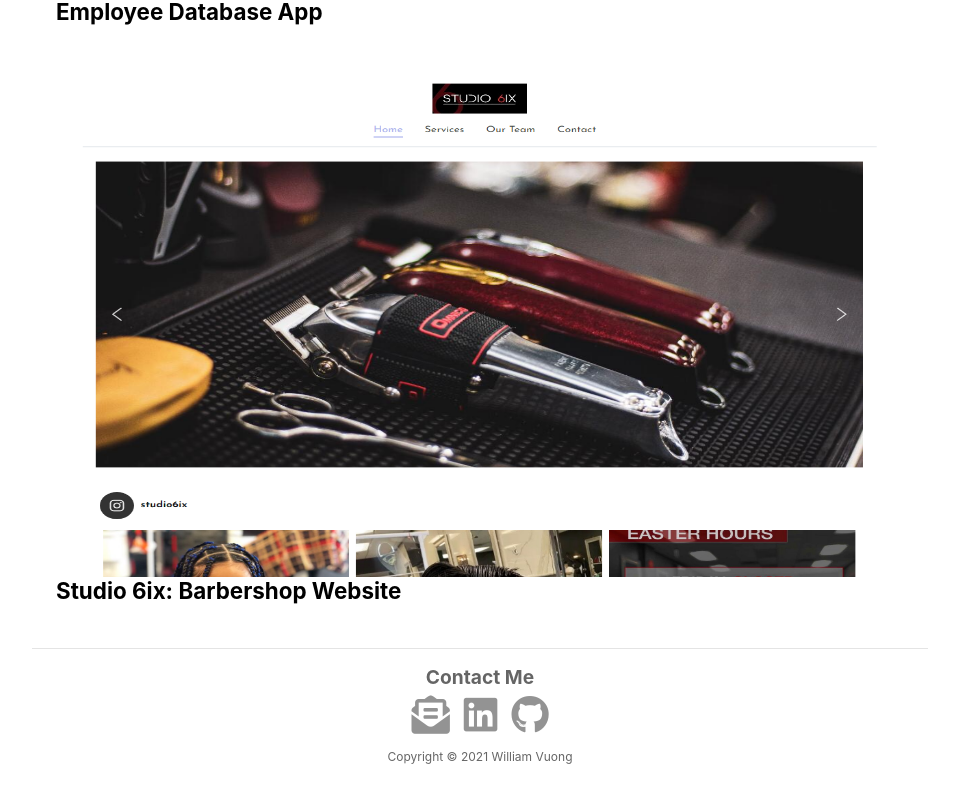
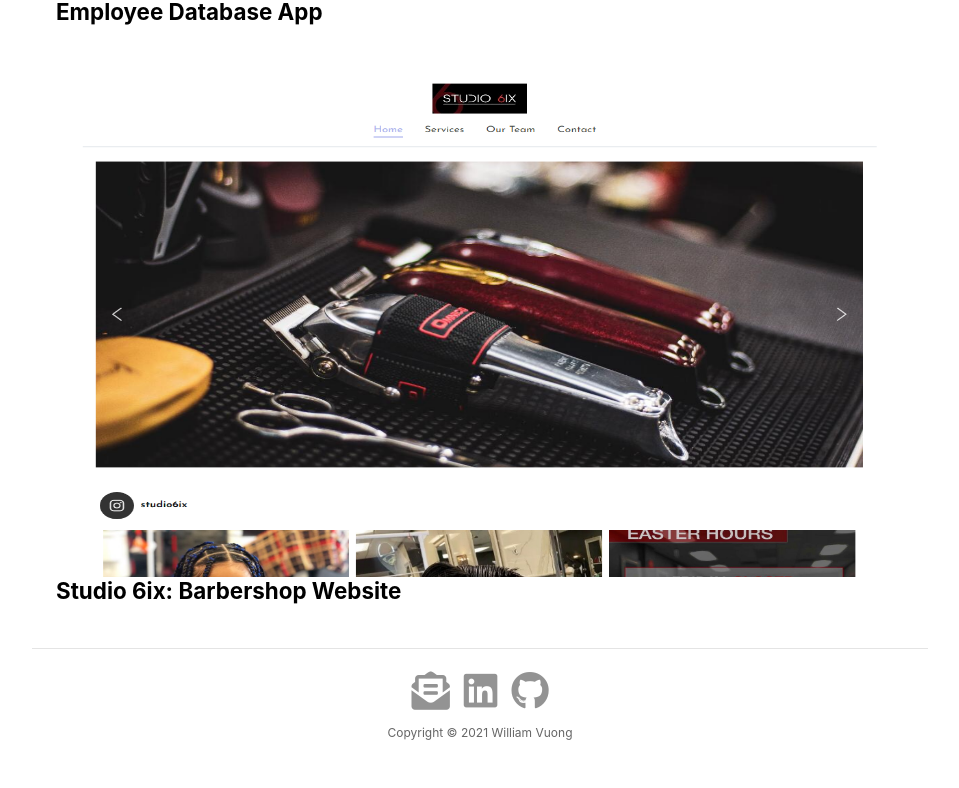
Before and after one commit to willvuong/react-portfolio-app, a React (Create React App) app: page /projects in a window 1280 px wide. Shown: the part 2453-3241 px from the top of the page, without its empty margins (160-1119 px from the left). After the commit the page ends 3217 px from the top, so only its background shows below. Built offline with nearby package versions, Linux system fonts and the light colour scheme.

Commit message:
removed h4 in footer

```diff
--- a/src/components/Footer.js
+++ b/src/components/Footer.js
@@ -3,7 +3,7 @@ import Contact from './Contact.js'
 const Footer = ({ contactData }) => {
     return (
         <div className="Footer">
-            <h4>Contact Me</h4>
+            {/* <h4>Contact Me</h4> */}
             <ul id="contactLinks">
             {contactData.length > 0 && contactData.map((data) => (
                 <Contact
```
